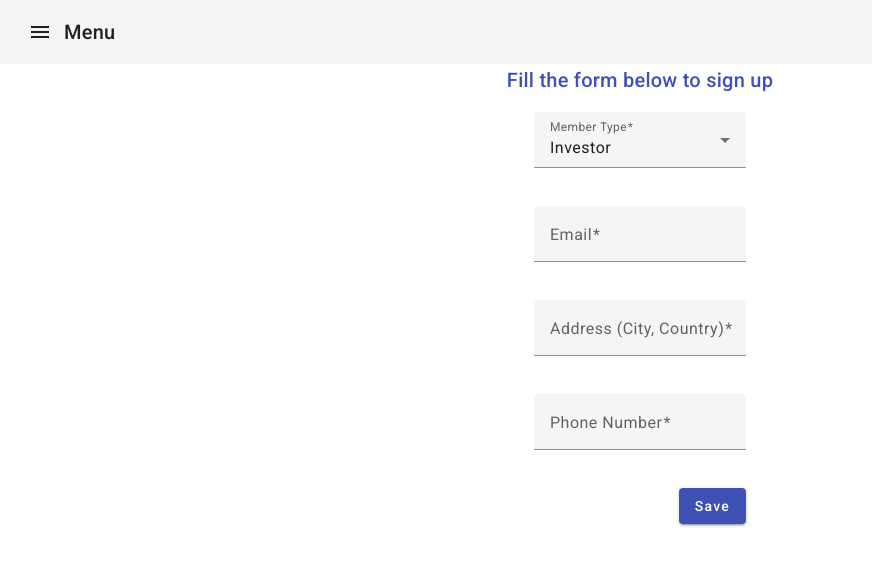
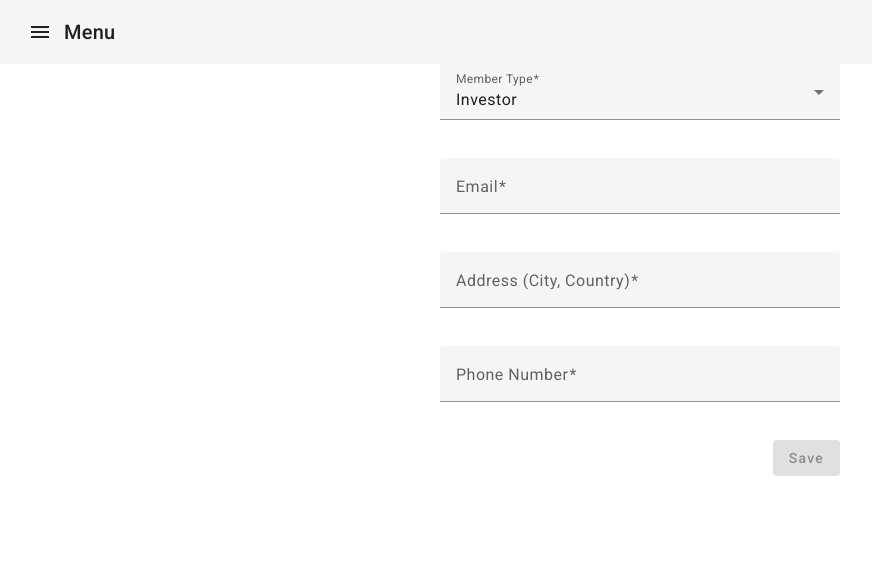
Before and after one commit to altech34503/StInv, an Angular app: page /newmember in a window 1280 px wide. Shown: the top 566 px of the page, without its empty margins (0-872 px from the left). Built offline with nearby package versions, Linux system fonts and the light colour scheme.

Commit message:
new memebr updated - should work

```diff
--- a/src/app/new-member/new-member.component.html
+++ b/src/app/new-member/new-member.component.html
@@ -1,27 +1,3 @@
-<!-- Success Message -->
-<div
-  *ngIf="showSuccessMessage"
-  class="success-message"
-  style="text-align: center; margin-bottom: 20px; color: green"
->
-  <p>
-    Thank you for signing up. Please see your email inbox for your username and
-    password.
-  </p>
-  <p><strong>For simulation purposes:</strong></p>
-  <p>Username: <strong>john.doe</strong></p>
-  <p>Password: <strong>VerySecret!</strong></p>
-</div>
-
-<h2 style="text-align: center; margin-top: 0cqb; color: #3f51b5">
-  Fill the form below to sign up
-</h2>
-<!-- Sign Up Form -->
-<form
-  (ngSubmit)="createMember()"
-  #memberForm="ngForm"
-  *ngIf="!showSuccessMessage"
->
 <form (ngSubmit)="createMember()" #memberForm="ngForm">
   <!-- Member Type -->
   <mat-form-field appearance="fill">
@@ -120,4 +96,3 @@
     Save
   </button>
 </form>
-</form>
--- a/src/app/new-member/new-member.component.ts
+++ b/src/app/new-member/new-member.component.ts
@@ -38,30 +38,20 @@ export class NewMemberComponent {
     memberPhone: '',
   };
 
-  showSuccessMessage = false;
-
   constructor(private memberService: MemberService, private router: Router) {}
 
   createMember() {
     // All fields are already validated in the template
-    console.log('Memeber created:', this.member);
+    console.log('Form Submitted:', this.member);
 
     this.memberService.createMember(this.member).subscribe(
       (response) => {
         console.log('Member added successfully:', response);
+        this.router.navigate(['/member']);
       },
       (error) => {
         console.error('Error adding member:', error);
       }
     );
-
-    this.showSuccessMessage = true;
-    this.member = {
-      memberId: 0,
-      memberType: 'Investor',
-      memberEmail: '',
-      memberAddress: '',
-      memberPhone: '',
-    };
   }
 }
```
Lines whose indentation alone changed are shown as unchanged.
